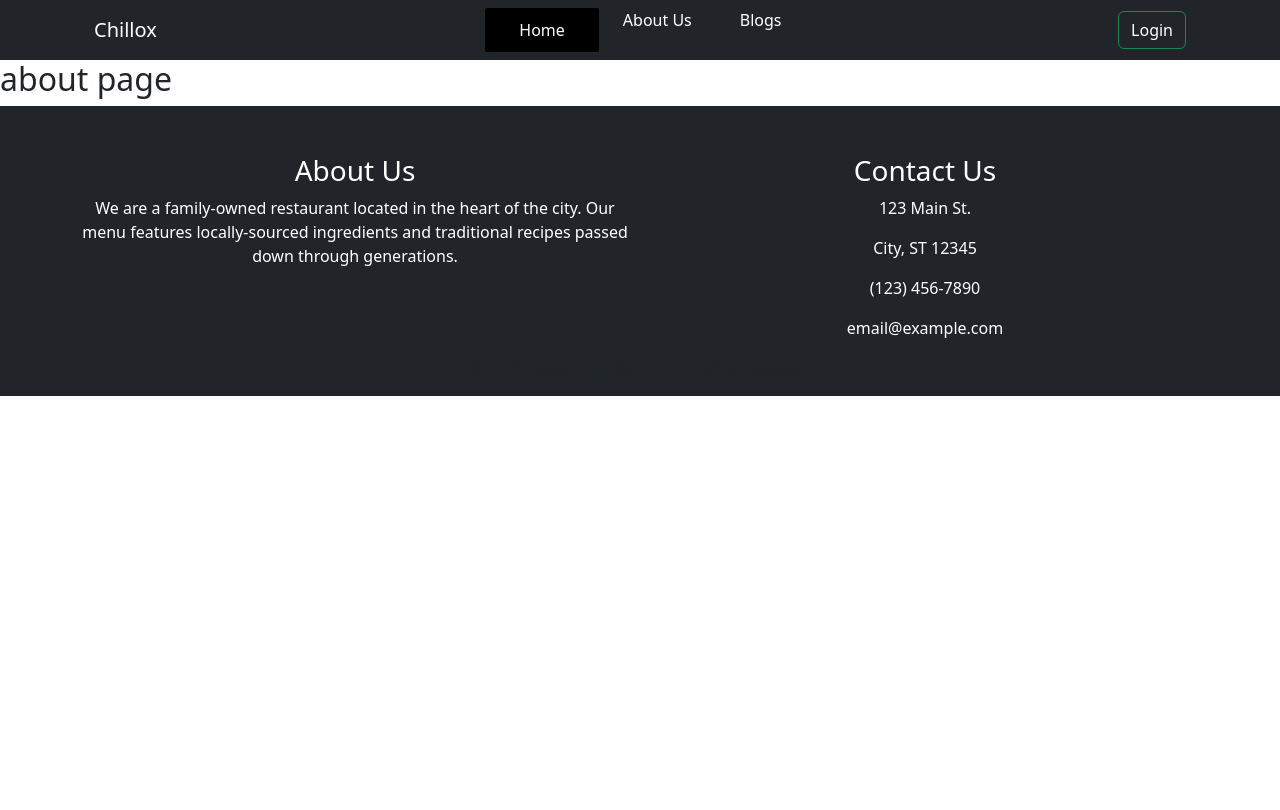
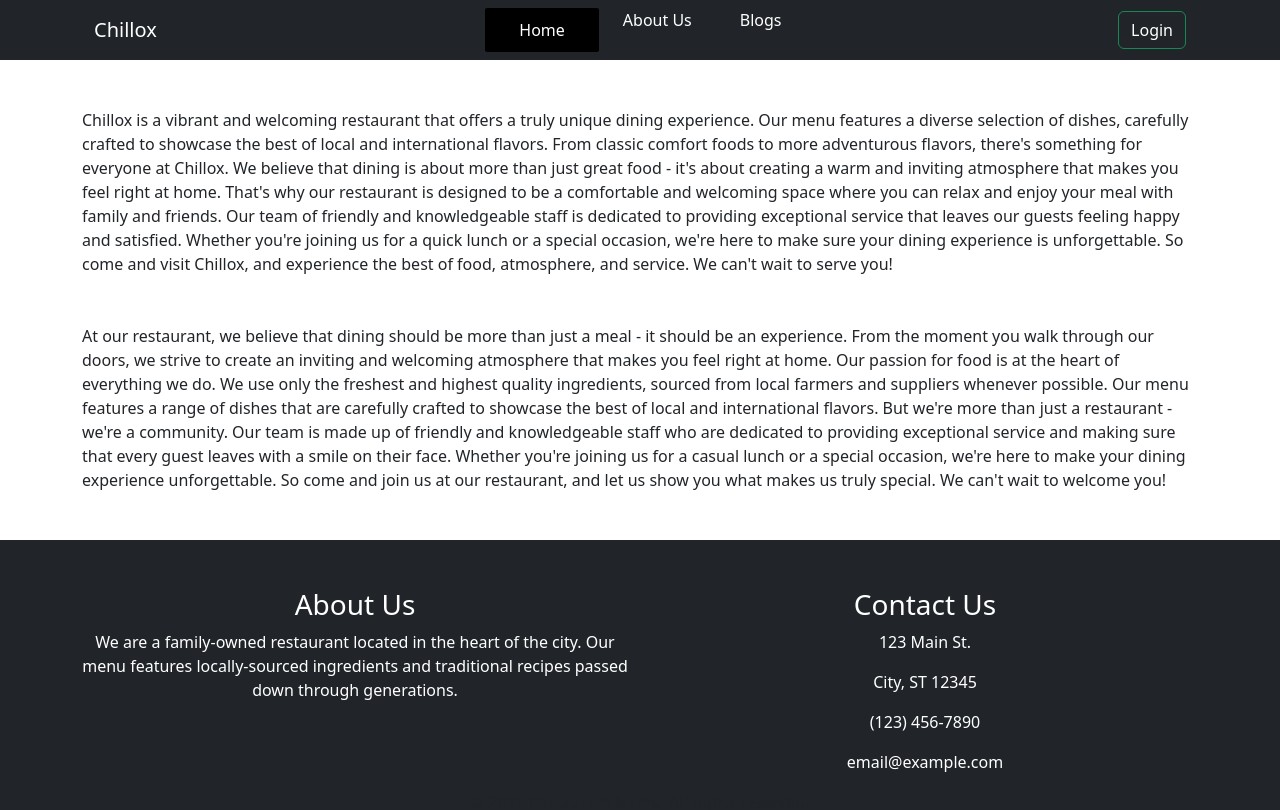
Before and after one commit to mdsalauddinahmed/Chillox-resturant-client-site, a React (Vite) app: page /about in a window 1280 px wide. Shown: the top 810 px of the page. Built offline with nearby package versions, Linux system fonts and the light colour scheme; no server answers.

Commit message:
about page added

```diff
--- a/src/Pages/About/About.jsx
+++ b/src/Pages/About/About.jsx
@@ -1,11 +1,45 @@
-import React from 'react';
+import React from "react";
+import { Container } from "react-bootstrap";
 
 const About = () => {
-    return (
-        <div>
-           <h2>about page</h2>
-        </div>
-    );
+  return (
+    <Container>
+      <p className="mt-5">
+        Chillox is a vibrant and welcoming restaurant that offers a truly unique
+        dining experience. Our menu features a diverse selection of dishes,
+        carefully crafted to showcase the best of local and international
+        flavors. From classic comfort foods to more adventurous flavors, there's
+        something for everyone at Chillox. We believe that dining is about more
+        than just great food - it's about creating a warm and inviting
+        atmosphere that makes you feel right at home. That's why our restaurant
+        is designed to be a comfortable and welcoming space where you can relax
+        and enjoy your meal with family and friends. Our team of friendly and
+        knowledgeable staff is dedicated to providing exceptional service that
+        leaves our guests feeling happy and satisfied. Whether you're joining us
+        for a quick lunch or a special occasion, we're here to make sure your
+        dining experience is unforgettable. So come and visit Chillox, and
+        experience the best of food, atmosphere, and service. We can't wait to
+        serve you!
+      </p>
+      <p className="my-5">
+        At our restaurant, we believe that dining should be more than just a
+        meal - it should be an experience. From the moment you walk through our
+        doors, we strive to create an inviting and welcoming atmosphere that
+        makes you feel right at home. Our passion for food is at the heart of
+        everything we do. We use only the freshest and highest quality
+        ingredients, sourced from local farmers and suppliers whenever possible.
+        Our menu features a range of dishes that are carefully crafted to
+        showcase the best of local and international flavors. But we're more
+        than just a restaurant - we're a community. Our team is made up of
+        friendly and knowledgeable staff who are dedicated to providing
+        exceptional service and making sure that every guest leaves with a smile
+        on their face. Whether you're joining us for a casual lunch or a special
+        occasion, we're here to make your dining experience unforgettable. So
+        come and join us at our restaurant, and let us show you what makes us
+        truly special. We can't wait to welcome you!
+      </p>
+    </Container>
+  );
 };
 
 export default About;
--- a/src/Pages/Recipe/Recipe.jsx
+++ b/src/Pages/Recipe/Recipe.jsx
@@ -30,7 +30,7 @@ const Recipe = () => {
                     <h2>Experience: {experience}</h2>
                 </Col>
                 <Col lg={6} className=''>
-                    <img className='rounded m-5' src={picture} alt="" />
+                    <img className='rounded m-5' style={{height:"400px",width:"400px"}} src={picture} alt="" />
                 </Col>
             </Row>
             <hr />
```
